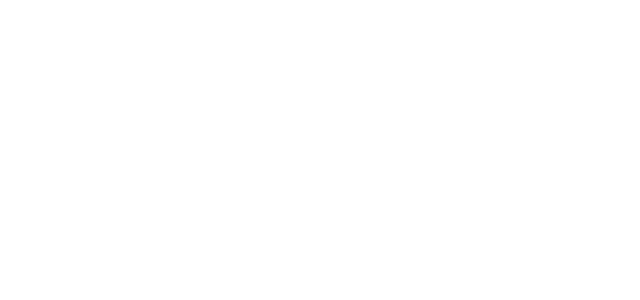
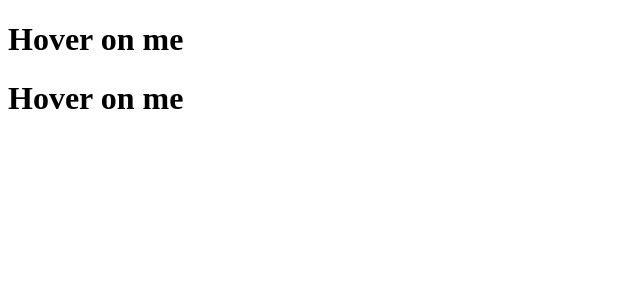
Before and after one commit to acciojob/react-composition-3-BandiKantiChaitanya, a React app: page / in a window 1280 px wide. Shown: the top 300 px of the page, without its empty margins (0-640 px from the left). Built offline with nearby package versions, Linux system fonts and the light colour scheme.

Commit message:
updated version

```diff
--- a/src/components/App.js
+++ b/src/components/App.js
@@ -1,11 +1,27 @@
 
-import React from "react";
+import React, { useState } from "react";
 import './../styles/App.css';
+import Tooltip from "./Tooltip";
 
 const App = () => {
+  let text='This is a tooltip'
+  let [visualise,setVisualise]=useState(false)
+  function handleHover(){
+    setVisualise(true)
+  }
+  function handleLeave(){
+    setVisualise(false)
+  }
   return (
     <div>
         {/* Do not remove the main div */}
+
+        <h1 onMouseOver={handleHover} onMouseLeave={handleLeave}>Hover on me</h1>
+        {
+          visualise &&
+          <p style={{backgroundColor:'red'}}>{text}</p>
+        }
+        <Tooltip text={text} />
     </div>
   )
 }
--- /dev/null
+++ b/src/components/Tooltip.js
@@ -0,0 +1,23 @@
+import React,{useState} from 'react'
+
+
+function Tooltip({text}) {
+    let [visualise,setVisualise]=useState(false)
+  function handleHover(){
+    setVisualise(true)
+  }
+  function handleLeave(){
+    setVisualise(false)
+  }
+  return (
+    <div>
+         <h1 onMouseOver={handleHover} onMouseLeave={handleLeave}>Hover on me</h1>
+        {
+          visualise &&
+          <p style={{backgroundColor:'red'}}>This is another tooltip</p>
+        }
+    </div>
+  )
+}
+
+export default Tooltip
```
Also changed, not shown: 1 other file (tests, documents, lock files or other folders).
